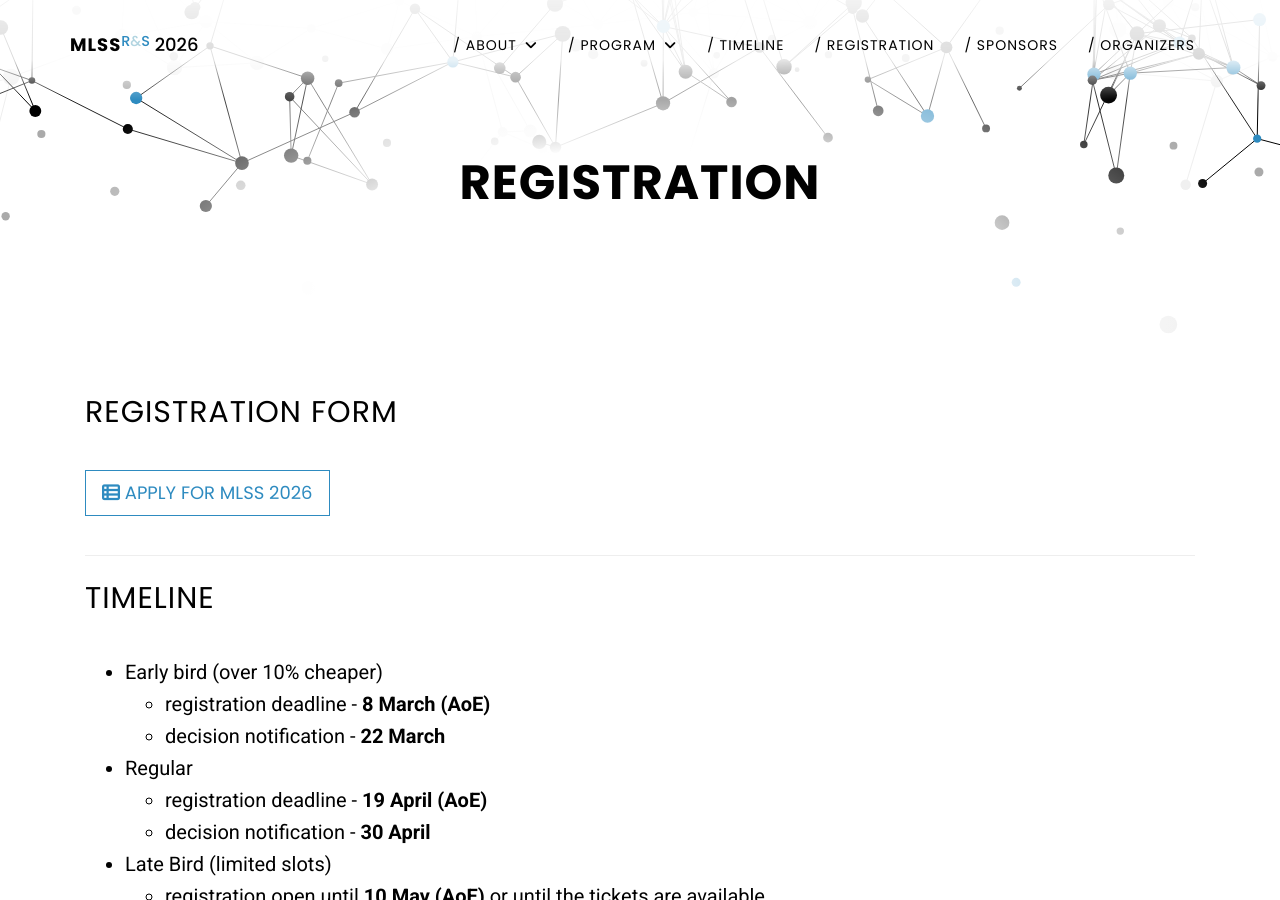
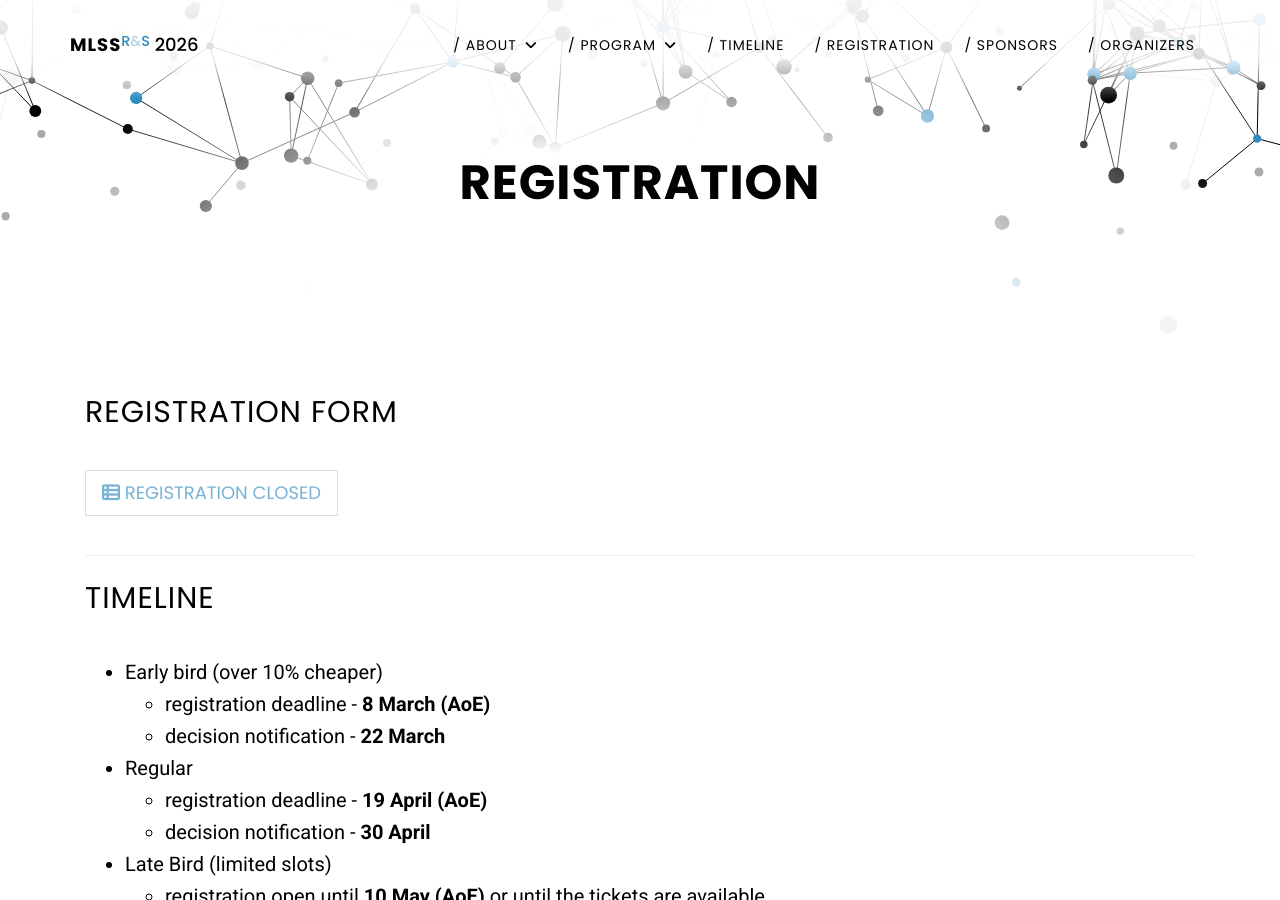
Before and after one commit to mlinpl/mlss2026.mlinpl.org, a Jekyll site: the page built from pages/registration.md, in a window 1280 px wide and 900 px high. Built offline with Jekyll 4.4.1, drawn with Linux system fonts in a browser that asks for light colours; some of the changed text lies outside the part shown.

Commit message:
Close registration
Co-authored-by: Copilot <copilot@github.com>

```diff
--- a/pages/registration.md
+++ b/pages/registration.md
@@ -6,7 +6,7 @@ permalink: /registration
 
 ## Registration form
 
-<a href="https://g31jyakj.paperform.co/" class="btn btn-default btn-lg"><i class="fa-solid fa-table-list"></i> <span class="network-name">Apply for MLSS 2026</span></a>
+<a href="#" class="btn btn-default btn-lg disabled" aria-disabled="true"><i class="fa-solid fa-table-list"></i> <span class="network-name">Registration Closed</span></a>
 
 ---
 
@@ -73,7 +73,7 @@ The fee includes participation in the summer school, all the program events, cof
 * Since the number of people who can attend the summer school in person is limited, we will only be able to accept selected applications. The selection will be based on the submitted CV.
 
 <div class="d-flex justify-content-center">
-    <a href="https://g31jyakj.paperform.co/" class="btn btn-default btn-lg"><i class="fa-solid fa-table-list"></i> <span class="network-name">Apply for MLSS 2026</span></a>
+    <a href="#" class="btn btn-default btn-lg disabled" aria-disabled="true"><i class="fa-solid fa-table-list"></i> <span class="network-name">Registration Closed</span></a>
 </div>
 <br/>
 
```
Also changed, not shown: _includes/home/registration.html (+6 -2 lines).
